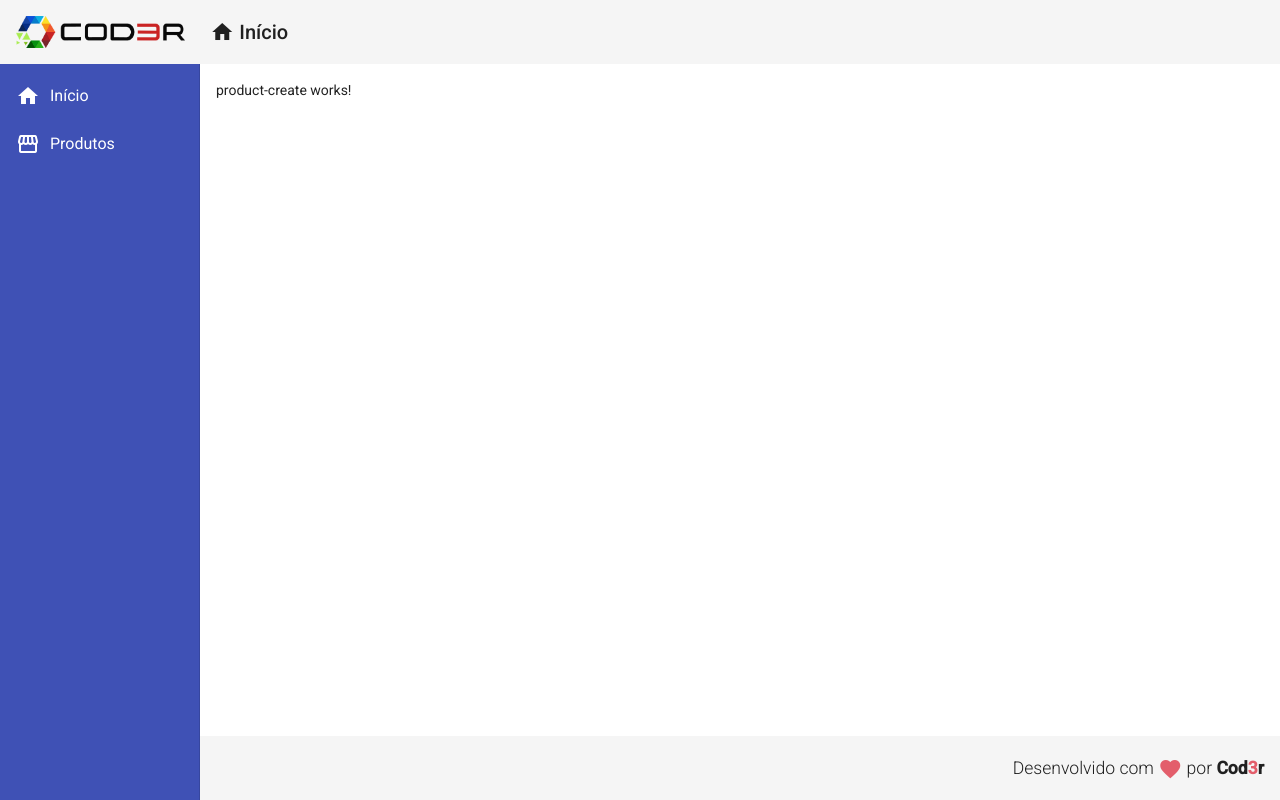
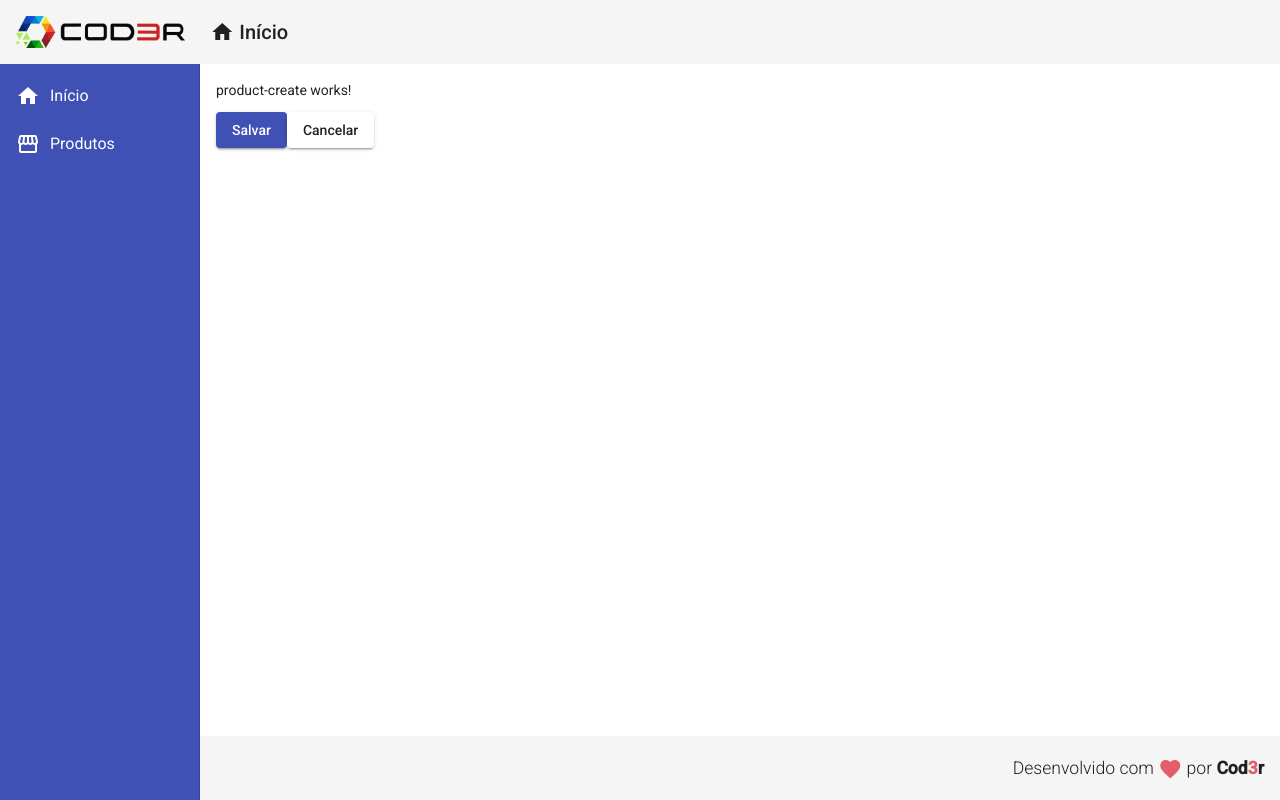
Before and after one commit to jeffersonramos/cod3r-angular-crud, an Angular app in the folder frontend/: page /products/create in a window 1280 px wide. Built offline with nearby package versions, Linux system fonts and the light colour scheme.

Commit message:
Add model and product service

```diff
--- a/frontend/src/app/app.module.ts
+++ b/frontend/src/app/app.module.ts
@@ -15,6 +15,7 @@
 import { MatListModule } from '@angular/material/list';
 import { MatCardModule } from '@angular/material/card';
 import { MatButtonModule } from '@angular/material/button';
+import { MatSnackBarModule } from '@angular/material/snack-bar';
 
 
 
@@ -36,7 +37,8 @@
     MatSidenavModule,
     MatListModule,
     MatCardModule,
-    MatButtonModule
+    MatButtonModule,
+    MatSnackBarModule
   ],
   providers: [],
   bootstrap: [AppComponent]
--- a/frontend/src/app/components/product/product-create/product-create.component.html
+++ b/frontend/src/app/components/product/product-create/product-create.component.html
@@ -1 +1,9 @@
 <p>product-create works!</p>
+
+<button mat-raised-button (click)="createProduct()" color="primary">
+    Salvar
+</button>
+
+<button mat-raised-button (click)="cancel()">
+    Cancelar
+</button>
--- a/frontend/src/app/components/product/product-create/product-create.component.ts
+++ b/frontend/src/app/components/product/product-create/product-create.component.ts
@@ -1,4 +1,8 @@
+import { ProductService } from '../product.service';
+
 import { Component, OnInit } from '@angular/core';
+import { Router } from '@angular/router';
+
 
 @Component({
   selector: 'app-product-create',
@@ -7,9 +11,18 @@
 })
 export class ProductCreateComponent implements OnInit {
 
-  constructor() { }
+  constructor(private productService: ProductService,
+    private router: Router) { }
 
-  ngOnInit(): void {
-  }
+    ngOnInit(): void {
 
+    }
+
+    createProduct(): void {
+        this.productService.showMessage('Produto criado!')
+    }
+
+    cancel(): void {
+        this.router.navigate(['/products'])
+    }
 }
--- /dev/null
+++ b/frontend/src/app/components/product/product.model.ts
@@ -0,0 +1,5 @@
+export interface Product {
+    id?: number
+    name: string
+    price: number
+}
--- /dev/null
+++ b/frontend/src/app/components/product/product.service.ts
@@ -0,0 +1,18 @@
+import { Injectable } from '@angular/core';
+import { MatSnackBar } from '@angular/material/snack-bar';
+
+@Injectable({
+  providedIn: 'root'
+})
+export class ProductService {
+
+  constructor(private snackBar: MatSnackBar) { }
+
+  showMessage(msg: string): void {
+    this.snackBar.open(msg, 'X', {
+        duration: 3000,
+        horizontalPosition: "right",
+        verticalPosition: "top"
+    })
+  }
+}
```
